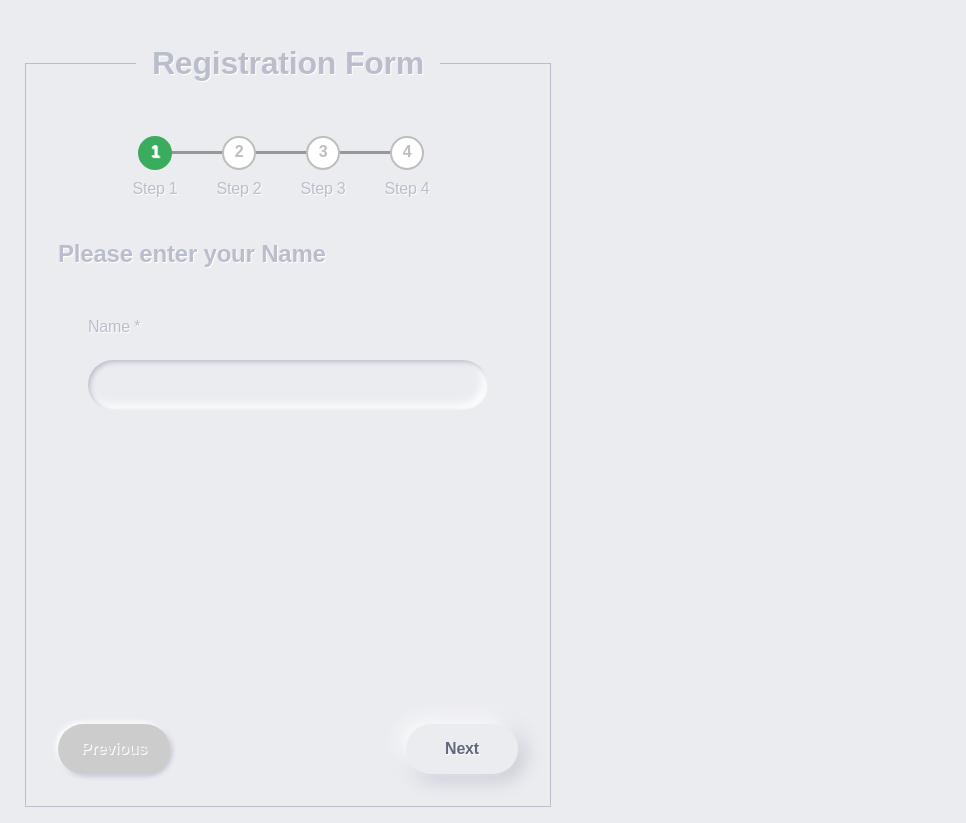
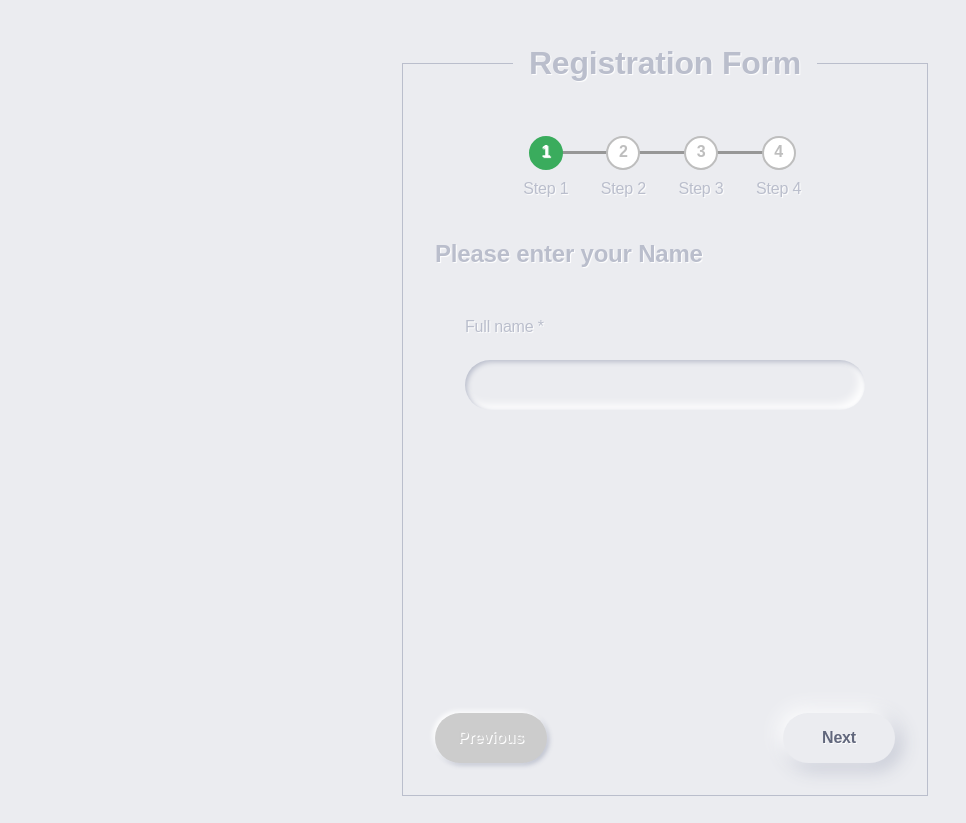
Before and after one commit to AlaeddineMessadi/dynamic-form-registration, a React (Create React App) app: page / in a window 1280 px wide. Shown: the whole page, without its empty margins (0-966 px from the left). Built offline with nearby package versions, Linux system fonts and the light colour scheme.

Commit message:
Use flex in Slider update stepper styles

```diff
--- a/src/common/form-schema.ts
+++ b/src/common/form-schema.ts
@@ -3,7 +3,7 @@ export const FORM_SCHEMA = {
     {
       name: "name",
       type: "text",
-      label: "Name",
+      label: "Full name",
       required: true,
     },
     {
@@ -15,18 +15,20 @@ export const FORM_SCHEMA = {
     {
       name: "phone",
       type: "text",
-      label: "Phone",
+      label: "Phone Number",
       required: true,
     },
     {
       name: "salary",
       type: "radio",
-      label: "Salary",
+      label: "Salary Indication",
       required: true,
       options: [
-        { label: "1000", value: "10000" },
-        { label: "2000", value: "20000" },
-        { label: "2000", value: "20000" },
+        { label: "0 - 1.000", value: "0 - 1.000" },
+        { label: "1.000 - 2.000", value: "1.000 - 2.000" },
+        { label: "2.000 - 3.000", value: "2.000 - 3.000" },
+        { label: "2.000 - 4.000", value: "3.000 - 4.000" },
+        { label: "Mehr als 4.000", value: "Mehr als 4.000" },
       ],
     },
   ],
--- a/src/components/radio-button/style.scss
+++ b/src/components/radio-button/style.scss
@@ -27,6 +27,7 @@
     align-items: center;
     cursor: pointer;
     color: #394a56;
+    margin-bottom: 5px;
 
     &:hover .text {
       opacity: 1;
--- a/src/components/radio-group/index.tsx
+++ b/src/components/radio-group/index.tsx
@@ -31,6 +31,7 @@ export const RadioButtonsGroup: React.FC<IRadioProps> = ({
           const optionId = value + index;
           return (
             <RadioButton
+              key={optionId}
               value={value}
               label={labelOpt}
               name={name}
--- a/src/components/radio-group/style.scss
+++ b/src/components/radio-group/style.scss
@@ -2,7 +2,7 @@
 
 
 .radio-group {
-  padding: 48px 64px;
+  padding: $ruler*2 $ruler*6;
   border-radius: 16px;
   background: #ecf0f3;
   box-shadow:
--- a/src/components/slider/style.scss
+++ b/src/components/slider/style.scss
@@ -1,5 +1,4 @@
 .carousel {
-  height: 340px;
   width: 400px;
   overflow: hidden;
   text-align: left;
@@ -18,29 +17,16 @@
 .carousel__activator:checked~.carousel__slide {
   text-align: left;
   transition: opacity 0.5s, transform 0.5s;
-  top: 0;
-  left: 0;
-  right: 0;
-  opacity: 1;
   transform: scale(1);
 }
 
 .carousel__track {
-  position: absolute;
-  top: 0;
-  right: 0;
-  bottom: 0;
-  left: 0;
-  padding: 0;
-  margin: 0;
+  display: flex;
   transition: transform 0.5s ease 0s;
 }
 
 .carousel__track .carousel__slide {
   display: block;
-  top: 0;
-  left: 0;
-  right: 0;
   opacity: 1;
 }
 
@@ -48,7 +34,7 @@
 
 .carousel__slide {
   height: 100%;
-  position: absolute;
+  min-width: 400px;
   overflow-y: auto;
   opacity: 0;
 }
@@ -70,13 +56,6 @@
 .carousel__indicator {
   background-color: #fafafa;
 }
-
-
-
-
-
-
-
 
 
 
@@ -111,33 +90,3 @@
 .carousel__activator:nth-of-type(8):checked~.carousel__track {
   transform: translateX(-700%);
 }
-
-.carousel__track .carousel__slide:nth-of-type(1) {
-  transform: translateX(0%);
-}
-
-.carousel__track .carousel__slide:nth-of-type(2) {
-  transform: translateX(100%);
-}
-
-.carousel__track .carousel__slide:nth-of-type(3) {
-  transform: translateX(200%);
-}
-
-.carousel__track .carousel__slide:nth-of-type(4) {
-  transform: translateX(300%);
-}
-
-.carousel__track .carousel__slide:nth-of-type(5) {
-  transform: translateX(400%);
-}
-.carousel__track .carousel__slide:nth-of-type(6) {
-  transform: translateX(500%);
-}
-
-.carousel__track .carousel__slide:nth-of-type(7) {
-  transform: translateX(600%);
-}
-.carousel__track .carousel__slide:nth-of-type(8) {
-  transform: translateX(700%);
-}
--- a/src/components/stepper/index.tsx
+++ b/src/components/stepper/index.tsx
@@ -10,10 +10,10 @@ interface IStepperProps {
 export const Stepper: React.FC<IStepperProps> = ({ steps, step }) => {
   return (
     <div className="progressbar-wrapper">
-      <div className="container">
+      <div className="progressbar-container">
         <ul className="progressbar">
           {steps.map((item, index) => (
-            <li className={index <= step ? "active" : ""}>{`Step  ${
+            <li key={index} className={index <= step ? "active" : ""}>{`Step  ${
               index + 1
             }`}</li>
           ))}
--- a/src/components/stepper/style.scss
+++ b/src/components/stepper/style.scss
@@ -5,7 +5,7 @@
   position: relative;
 }
 
-.container {
+.progressbar-container {
   width: 100%;
   position: absolute;
   z-index: 1;
@@ -13,6 +13,7 @@
 
 .progressbar {
   counter-reset: step;
+  margin-left: $ruler*2;
   list-style-type: none;
 
   li {
```
Also changed, not shown: 1 other file (tests, documents, lock files or other folders).
